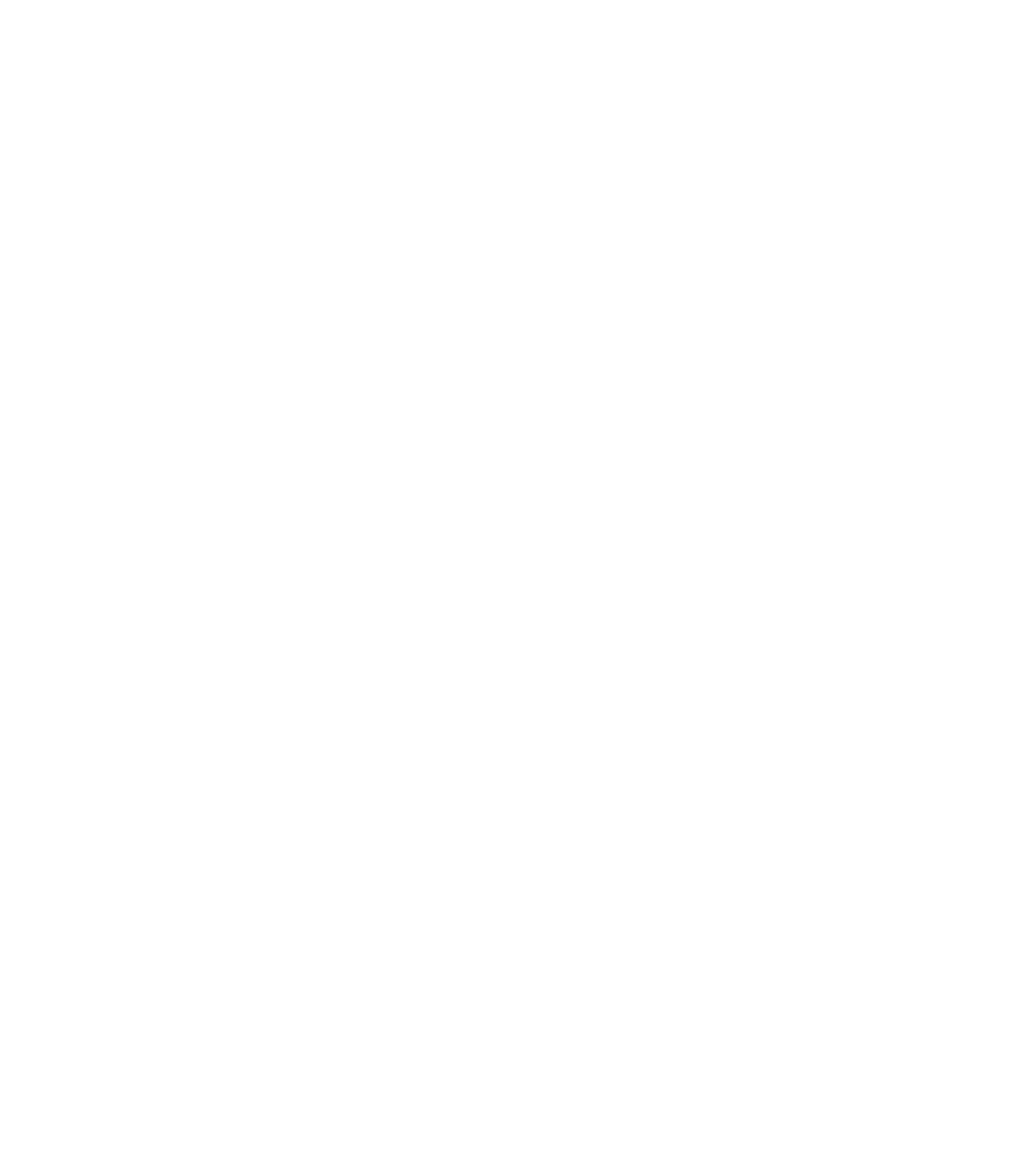
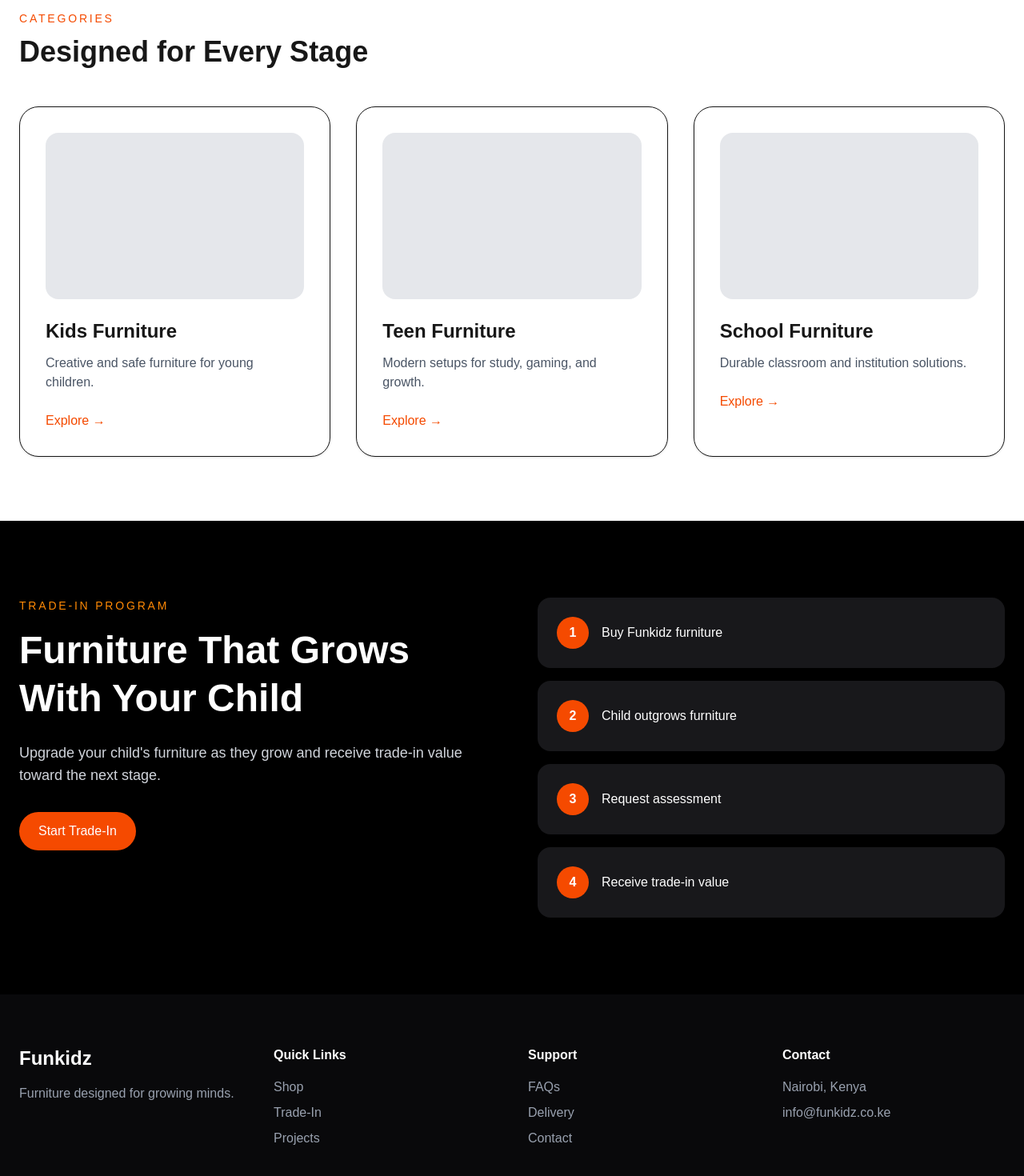
Before and after one commit to Ndundulu/funkidz, a Next.js app: page / in a window 1280 px wide. Shown: the part 748-2218 px from the top of the page at 80% size. Before the commit the page ends 800 px from the top, so only its background shows below. Built offline with nearby package versions, Linux system fonts and the light colour scheme.

Commit message:
footer, Categories, TradeIn

```diff
--- a/src/app/page.tsx
+++ b/src/app/page.tsx
@@ -1,11 +1,17 @@
 import Navbar from "@/components/Navbar"
 import Hero from "@/sections/Hero"
+import TradeIn from "@/sections/TradeIn";
+import Categories from "@/sections/Categories";
+import Footer from "@/components/Footer";
 
 export default function Home() {
     return (
         <main>
             <Navbar />
             <Hero />
+            <Categories/>
+            <TradeIn/>
+            <Footer/>
         </main>
     )
 }
--- /dev/null
+++ b/src/components/Footer.tsx
@@ -0,0 +1,54 @@
+export default function Footer() {
+    return (
+        <footer className="bg-zinc-950 text-white py-16 px-6">
+            <div className="max-w-7xl mx-auto grid md:grid-cols-4 gap-10">
+
+                <div>
+                    <h3 className="text-2xl font-bold mb-4">
+                        Funkidz
+                    </h3>
+
+                    <p className="text-gray-400">
+                        Furniture designed for growing minds.
+                    </p>
+                </div>
+
+                <div>
+                    <h4 className="font-semibold mb-4">
+                        Quick Links
+                    </h4>
+
+                    <ul className="space-y-2 text-gray-400">
+                        <li>Shop</li>
+                        <li>Trade-In</li>
+                        <li>Projects</li>
+                    </ul>
+                </div>
+
+                <div>
+                    <h4 className="font-semibold mb-4">
+                        Support
+                    </h4>
+
+                    <ul className="space-y-2 text-gray-400">
+                        <li>FAQs</li>
+                        <li>Delivery</li>
+                        <li>Contact</li>
+                    </ul>
+                </div>
+
+                <div>
+                    <h4 className="font-semibold mb-4">
+                        Contact
+                    </h4>
+
+                    <ul className="space-y-2 text-gray-400">
+                        <li>Nairobi, Kenya</li>
+                        <li>info@funkidz.co.ke</li>
+                    </ul>
+                </div>
+
+            </div>
+        </footer>
+    )
+}
--- /dev/null
+++ b/src/sections/Categories.tsx
@@ -0,0 +1,53 @@
+const categories = [
+    {
+        title: "Kids Furniture",
+        desc: "Creative and safe furniture for young children.",
+    },
+    {
+        title: "Teen Furniture",
+        desc: "Modern setups for study, gaming, and growth.",
+    },
+    {
+        title: "School Furniture",
+        desc: "Durable classroom and institution solutions.",
+    },
+]
+
+export default function Categories() {
+    return (
+        <section className="max-w-7xl mx-auto px-6 py-20">
+            <div className="mb-12">
+                <p className="uppercase tracking-[0.2em] text-sm text-orange-600 mb-3">
+                    Categories
+                </p>
+
+                <h2 className="text-4xl font-bold">
+                    Designed for Every Stage
+                </h2>
+            </div>
+
+            <div className="grid md:grid-cols-3 gap-8">
+                {categories.map((item, index) => (
+                    <div
+                        key={index}
+                        className="bg-white border rounded-3xl p-8 shadow-sm"
+                    >
+                        <div className="h-52 rounded-2xl bg-gray-200 mb-6"></div>
+
+                        <h3 className="text-2xl font-semibold mb-3">
+                            {item.title}
+                        </h3>
+
+                        <p className="text-gray-600 mb-6">
+                            {item.desc}
+                        </p>
+
+                        <button className="text-orange-600 font-medium">
+                            Explore →
+                        </button>
+                    </div>
+                ))}
+            </div>
+        </section>
+    )
+}
--- /dev/null
+++ b/src/sections/TradeIn.tsx
@@ -0,0 +1,50 @@
+const steps = [
+    "Buy Funkidz furniture",
+    "Child outgrows furniture",
+    "Request assessment",
+    "Receive trade-in value",
+]
+
+export default function TradeIn() {
+    return (
+        <section className="bg-black text-white py-24 px-6">
+            <div className="max-w-7xl mx-auto grid lg:grid-cols-2 gap-16">
+
+                <div>
+                    <p className="uppercase tracking-[0.2em] text-sm text-orange-400 mb-4">
+                        Trade-In Program
+                    </p>
+
+                    <h2 className="text-5xl font-bold leading-tight mb-6">
+                        Furniture That Grows With Your Child
+                    </h2>
+
+                    <p className="text-gray-300 text-lg mb-8">
+                        Upgrade your child's furniture as they grow and receive
+                        trade-in value toward the next stage.
+                    </p>
+
+                    <button className="bg-orange-600 px-6 py-3 rounded-full">
+                        Start Trade-In
+                    </button>
+                </div>
+
+                <div className="space-y-4">
+                    {steps.map((step, index) => (
+                        <div
+                            key={index}
+                            className="bg-zinc-900 rounded-2xl p-6 flex items-center gap-4"
+                        >
+                            <div className="h-10 w-10 rounded-full bg-orange-600 flex items-center justify-center font-bold">
+                                {index + 1}
+                            </div>
+
+                            <p>{step}</p>
+                        </div>
+                    ))}
+                </div>
+
+            </div>
+        </section>
+    )
+}
```
